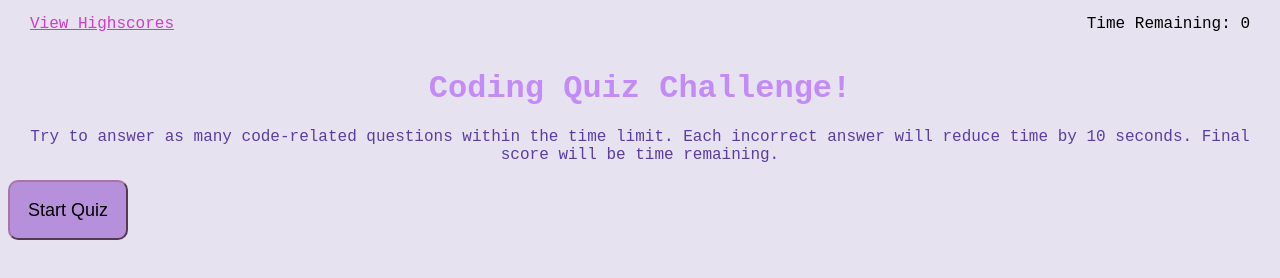
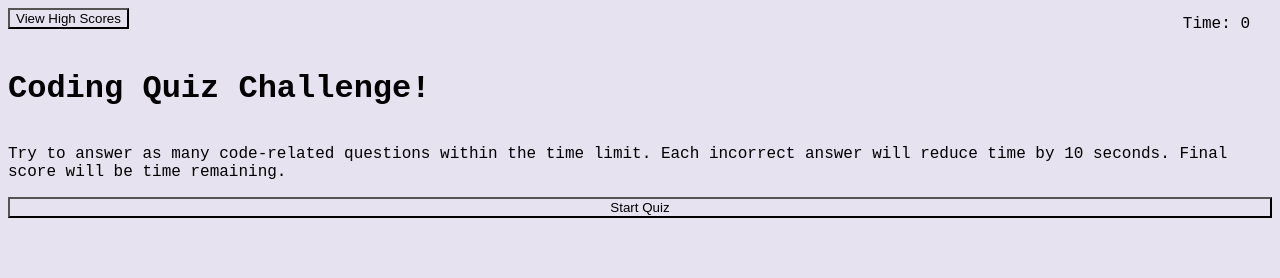
Before and after one commit to jessikea/coding-timed-quiz, a plain HTML site: page index.html in a window 1280 px wide. Drawn offline with Linux system fonts and the light colour scheme.

Commit message:
updated HTMl. Remove highscore links

```diff
--- a/index.html
+++ b/index.html
@@ -1,32 +1,26 @@
 <!DOCTYPE html>
 <html lang="en">
-<head>
-    <meta charset="UTF-8">
-    <meta http-equiv="X-UA-Compatible" content="IE=edge">
-    <meta name="viewport" content="width=device-width, initial-scale=1.0">
-    <title>Coding Quiz</title>
-    <!-- CSS link -->
-    <link rel="stylesheet" href="assets/style.css">
-    <link rel="HTML" href="assets/highscore.html">
-</head>
+
+<meta charset="UTF-8">
+<meta name="viewport" content="width=device-width, initial-scale=1.0">
+<title>Timed Code Quiz</title>
+<link  rel="stylesheet" href="assets/style.css">
+<!-- REMOVED html link -->
 
 <body>
-<script src="assets/script.js"></script>
-<!-- highscore section linked Highscore HTML-->
-    <a id ="highscore" href="assets/highscore.html"> View Highscores</a>
-<!--Timer-->
-    <div class="container">
-        <div id="timer"> Time Remaining: 0</div>
- <!-- Quiz section -->
-        <div id="start-quiz" class="quiz">
-        <h1> Coding Quiz Challenge! </h1>
-            <p>Try to answer as many code-related questions within the time limit. Each incorrect answer will reduce time by 10 seconds. Final score will be time remaining.
-            </p>
-        </div>
-    </div>
-    <button id="start-button"> Start Quiz</button>
-    </section>
-</main>
+    <header class="header">
+        <button class="view-high-score">View High Scores</button>
+        <!-- timer starts at 75 and counts down to 0 -->
+        <div id="timer">Time: 0</div>
+    </header>
+    <main class="quiz">
+        <h1 id="title">Coding Quiz Challenge!</h1>
+        <p id="main-p">Try to answer as many code-related questions within the time limit. Each incorrect answer will reduce time by 10 seconds. Final score will be time remaining.</p>
+        <button id="startButton">Start Quiz</button>
 
+        <!-- High score page no longer a link but is added using Java -->
+    </main>
+    <script src="assets/script.js"></script>
 </body>
+
 </html>
```
